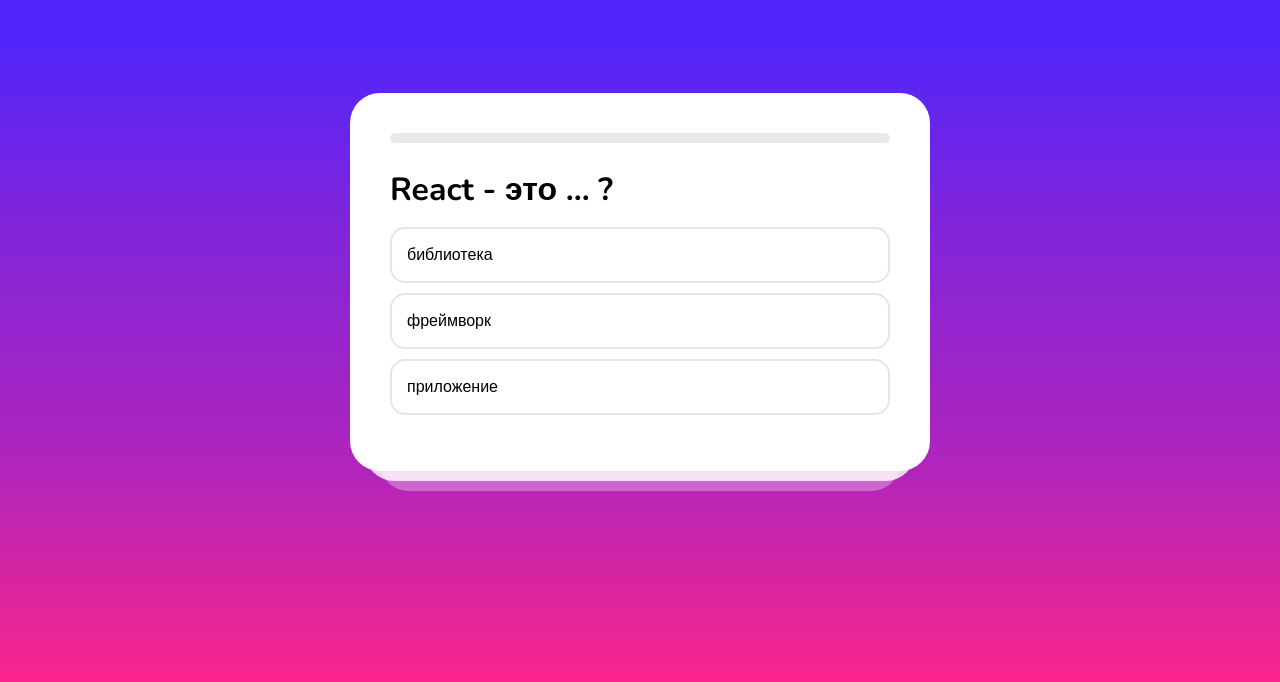
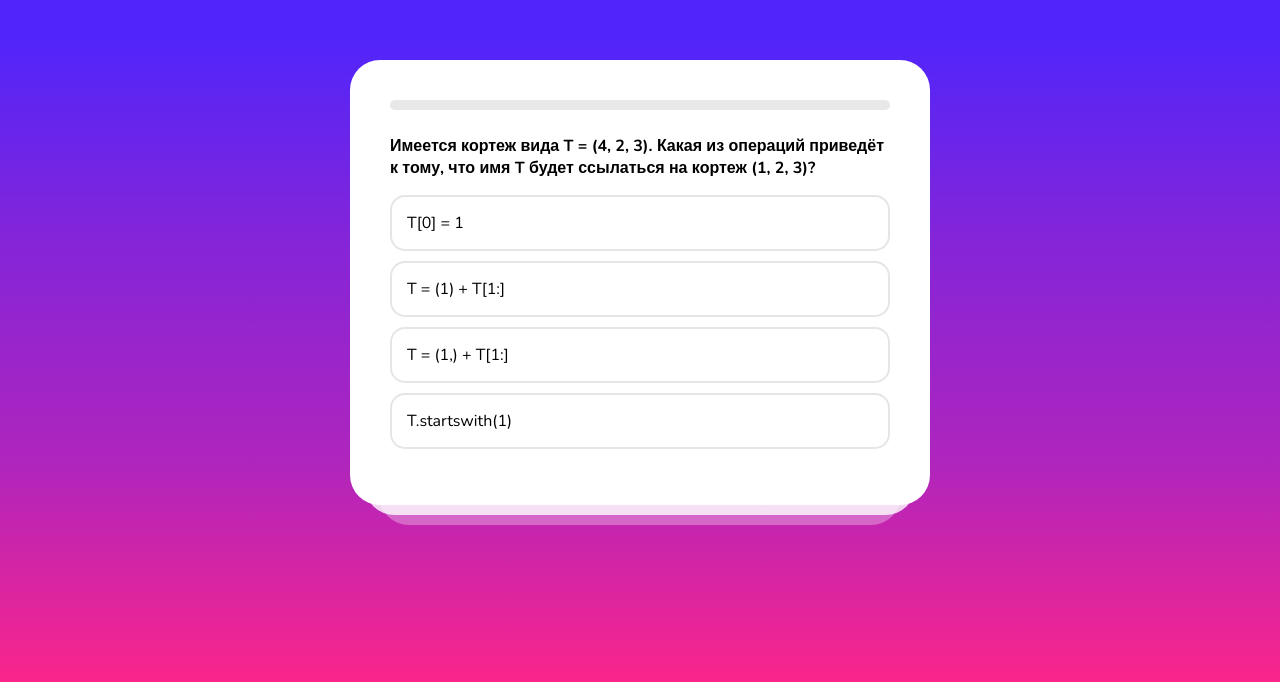
Before and after one commit to kazrias/ReactQuiz, a React (Vite) app: page / in a window 1280 px wide. Shown: the part 118-800 px from the top of the page. Built offline with nearby package versions, Linux system fonts and the light colour scheme.

Commit message:
python test added

```diff
--- a/src/App.jsx
+++ b/src/App.jsx
@@ -5,21 +5,146 @@
 
 const questions = [
   {
-    title: 'React - это ... ?',
-    variants: ['библиотека', 'фреймворк', 'приложение'],
+    title: `Имеется кортеж вида T = (4, 2, 3). Какая из операций приведёт к тому, что имя T будет ссылаться на кортеж (1, 2, 3)?`,
+    variants: ['T[0] = 1', 'T = (1) + T[1:]', 'T = (1,) + T[1:]', 'T.startswith(1)'],
+    correct: 2,
+  },
+  {
+    title: 'Для чего в Python используется встроенная функция enumerate()?',
+    variants: ['Для определения количества элементов последовательности.', 'Для одновременного итерирования по самим элементам и их индексам.', 'Для сортировки элементов по значениям id.'],
+    correct: 1,
+  },
+  {
+    title: `Что выведет интерпретатор для следующей программы (версия Python 3.6+)?
+
+    def get_name_and_decades(name, age):
+         print(f"My name is {name} and I'm {age / 10:.5f} decades old.")
+    get_name_and_decades("Leo", 31)`,
+    variants: [
+      "My name is Leo and I'm 31.00000 decades old.",
+      "My name is Leo and I'm 3.1 decades old.",
+      "Исключение: перед строкой стоит лишняя буква f.",
+      "My name is Leo and I'm 3.10000 decades old.",
+      "My name is {name} and I'm {age / 10:.5f} decades old."
+    ],
+    correct: 3,
+  },
+  {
+    title: `Необходимо собрать и вывести все уникальные слова из строки рекламного текста. Какой из перечисленных типов данных Python подходит лучше всего?`,
+    variants: [
+      "кортеж (tuple)",
+      "список (list)",
+      "множество (set)",
+      "словарь (dict)"
+    ],
+    correct: 2,
+  },
+  {
+    title: `Учёт зверей в зоопарке ведётся с помощью приведённого ниже списка словарей. Какая из строчек кода выведет структуру, отсортированную в порядке увеличения возрастов животных?`,
+    variants: [
+      "sorted(animals, key='age')",
+      "Ни один вариант не является верным, два словаря нельзя сравнивать друг с другом.",
+      "sorted(animals, key=lambda animal: animal['age'])",
+      "sorted(animals)"
+    ],
+    correct: 2,
+  },
+  {
+    title: `Какой результат выведет следующий код?
+
+    def f(a, *pargs, **kargs): print(a, pargs, kargs)
+    f(1, 2, 3, x=4, y=5)`,
+    variants: [
+      "1, 2, 3, {'x': 4, 'y': 5}",
+      "1 (2, 3) {'x': 4, 'y': 5}",
+      "1, 2, 3, 'x=4', 'y=5'",
+      "1, 2, 3, 4, 5"
+    ],
+    correct: 1,
+  },
+  {
+    title: `Как вывести список методов и атрибутов объекта x?`,
+    variants: [
+      "help(x)",
+      "info(x)",
+      "?x",
+      "dir(x)"
+    ],
+    correct: 3,
+  },
+  {
+    title: `Как можно более кратко представить следующую запись?
+
+    if X:
+         A = Y
+    else:
+         A = Z`,
+    variants: [
+      "A = Y if Z else Y",
+      "A = Y if X else Z",
+      "A = X if Z else Y",
+      "A = X if Y else Z"
+    ],
+    correct: 1,
+  },
+  {
+    title: `Какая из перечисленных инструкций выполнится быстрее всего, если n = 10**6?`,
+    variants: [
+      "a = list(i for i in range(n))",
+      "a = [i for i in range(n)]",
+      "a = (i for i in range(n))",
+      "a = {i for i in range(n)}"
+    ],
+    correct: 2,
+  },
+  {
+    title: `Что выведет на экран следующий код?
+
+    a, *b, c = [1, 2]
+    print(a, b, c)`,
+    variants: [
+      "[1] [] [2]",
+      "Будет вызвано исключение: элементов в списке меньше, чем переменных.",
+      "1 0 2",
+      "1 [] 2"
+    ],
+    correct: 3,
+  },
+  {
+    title: `С помощью Python нужно записать данные в файл, но только в том случае, если файла ещё нет. Какой режим указать в инструкции open()?`,
+    variants: [
+      "'x'",
+      "Никакой. Нужна предварительная проверка os.path.exists()",
+      "'w'",
+      "'r'"
+    ],
     correct: 0,
   },
   {
-    title: 'Компонент - это ... ',
-    variants: ['приложение', 'часть приложения или страницы', 'то, что я не знаю что такое'],
+    title: `Для чего в пакетах модулей python в файле __init__.py служит список __all__?`,
+    variants: [
+      "Для конструкторов классов, как и всё, что связано с __init__",
+      "Список определяет, что экспортировать, когда происходит импорт с помощью from *",
+      "Для перечисления переменных, которые будут скрыты для импортирования.",
+    ],
     correct: 1,
   },
   {
-    title: 'Что такое JSX?',
+    title: `При объявлении класса с помощью оператора class что пишется в круглых скобках после имени класса?`,
     variants: [
-      'Это простой HTML',
-      'Это функция',
-      'Это тот же HTML, но с возможностью выполнять JS-код',
+      "Имена аргументов, принимаемых методом __init__.",
+      "Имена принимаемых классом аргументов.",
+      "Имена суперклассов, если класс наследуется от одного или нескольких классов.",
+      "Имена классов, порождаемых данным классом.",
+    ],
+    correct: 2,
+  },
+  {
+    title: `Какую роль в описании метода класса выполняет декоратор @property?`,
+    variants: [
+      "Декорированный метод становится статическим, экземпляр не передаётся.",
+      "Декорированный метод становится методом класса: метод получает класс, а не экземпляр.",
+      "Значение, возвращаемое декорированным методом, вычисляется при извлечении. Можно обратиться к методу экземпляра, как к атрибуту.",
     ],
     correct: 2,
   },
@@ -34,7 +159,7 @@
       setCorrect(correct + 1);
     setStep(step + 1);
   }
-  function onClickAgain(){
+  function onClickAgain() {
     setStep(0);
     setCorrect(0);
   }
--- a/src/App.scss
+++ b/src/App.scss
@@ -10,12 +10,13 @@
   display: flex;
   align-items: center;
   justify-content: center;
-  height: 100vh;
+  min-height: 100vh;
   padding: 0 15px;
 }
 
 #root {
-  flex-basis: 500px;
+  max-width: 500px;
+  width: 100%;
 
   border-radius: 30px;
   padding: 40px;
--- a/src/components/Game/Game.scss
+++ b/src/components/Game/Game.scss
@@ -13,7 +13,12 @@
     background: linear-gradient(90deg, rgba(18, 231, 48, 1) 0%, rgba(0, 212, 255, 1) 100%);
   }
 }
-
+h1{
+  white-space: pre-line;
+  margin: 0;
+  padding: 0;
+  font-size: 16px;
+}
 ul {
   list-style: none;
   padding: 0;
--- a/src/components/Square/Square.jsx
+++ /dev/null
@@ -1,4 +0,0 @@
-function Square(){
-  return <button></button>
-}
-export default Square
```
